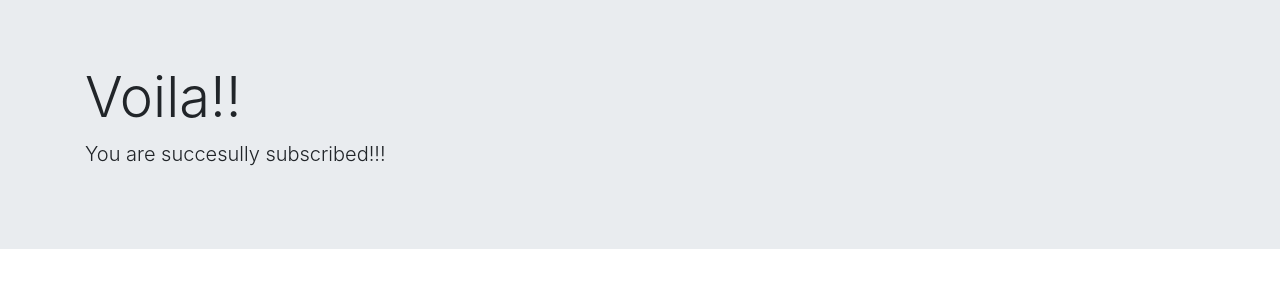
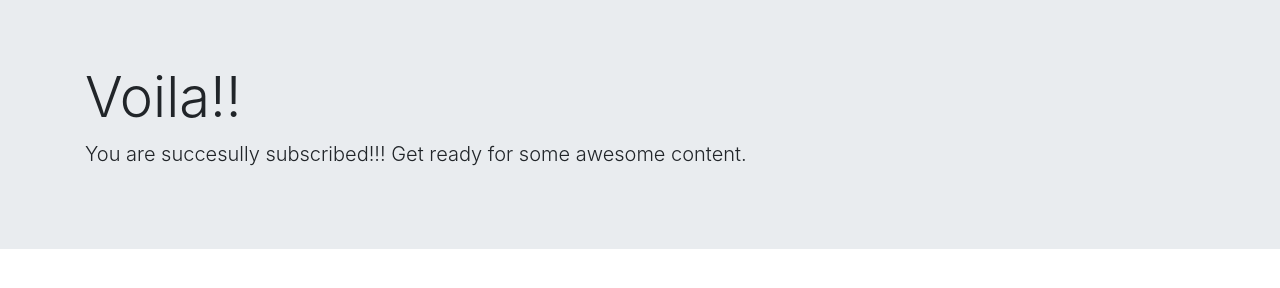
Before and after one commit to m10hit/newsletter-signup, a website: page success.html in a window 1280 px wide. Drawn offline with nearby package versions, Linux system fonts and the light colour scheme.

Commit message:
Change the success page paragraph

```diff
--- a/success.html
+++ b/success.html
@@ -12,7 +12,7 @@
   <div class="jumbotron jumbotron-fluid">
   <div class="container">
     <h1 class="display-4">Voila!!</h1>
-    <p class="lead">You are succesully subscribed!!!</p>
+    <p class="lead">You are succesully subscribed!!! Get ready for some awesome content.</p>
   </div>
 </div>
 </body>
```
